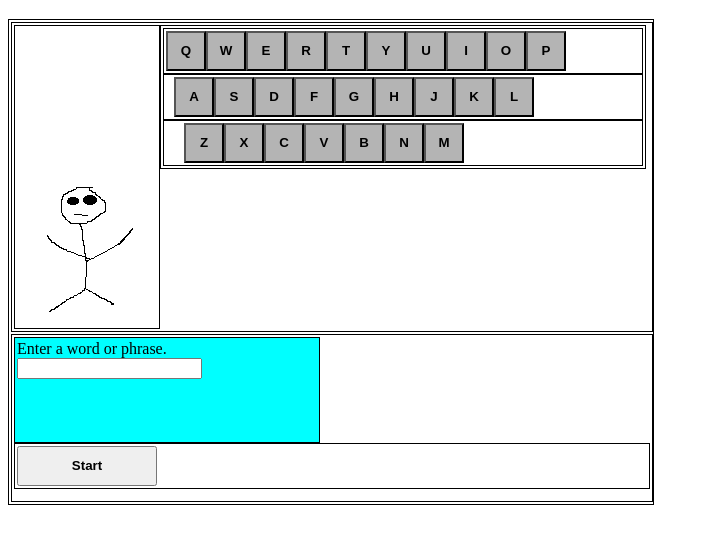
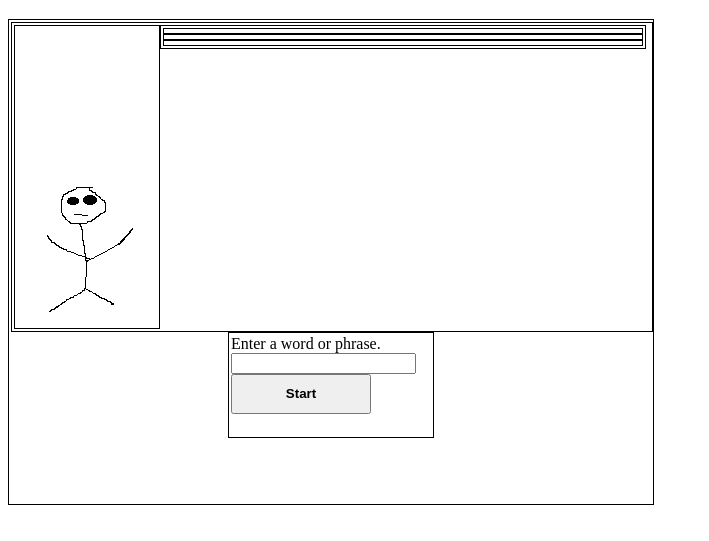
Before and after one commit to paulmartinetti/noyez-le-mec, a plain HTML site: page index.html in a window 1280 px wide. Shown: the part 61-602 px from the top of the page, without its empty margins (0-709 px from the left). Drawn offline with Linux system fonts and the light colour scheme.

Commit message:
Simplified lower box, organized functions

```diff
--- a/css/styles.css
+++ b/css/styles.css
@@ -9,10 +9,9 @@ div {
 }
 /* starbox */
 #startbox {
-    background-color: aqua;
-    width: 300px;
+    width: 200px;
     height: 100px;
-    /*position: absolute;*/
+    margin: auto;
 }
 #startbtn {
     height: 40px;
@@ -64,6 +63,7 @@ button {
 /* choices
 .btnCol{
 	color: #fff;
+	display: none; (hide/reveal)
 	width: 25%;
 	float: left;
 	text-align: center;
--- a/index.html
+++ b/index.html
@@ -24,17 +24,15 @@
                     <div id="keyrow2" class="keyrow"></div>
                 </div>
             </div>
-            <div id="lower">
-                <div id="startbox">
-                    <form>
-                        Enter a word or phrase.<br>
-                        <input type="text" id="myPhrase" value="">
-                    </form>
-                </div>
-                <div id="controls">
-                    <button id="startbtn" name="Start">Start</button>
-                </div>
+
+            <div id="startbox">
+                <form id="form">
+                    Enter a word or phrase.<br>
+                    <input type="text" id="myPhrase" value="">
+                </form>
+                <button id="startbtn" name="Start">Start</button>
             </div>
+
         </div>
 
     </main>
--- a/js/game.js
+++ b/js/game.js
@@ -12,6 +12,44 @@ window.onload = function () {
     var startbox = document.getElementById('startbox');
 
     /**************************** setup ***********************/
+
+    // capture initial string and hide field
+    var getPhrase = function () {
+        guessStr = document.getElementById('myPhrase').value;
+        console.log(guessStr);
+        keyBoxSetup();
+
+    }
+    // capture the word from user1
+    var startbtn = document.getElementById("startbtn");
+    startbtn.addEventListener('mousedown', getPhrase);
+
+    /***************************** update ***********************/
+    var btnClick = function (e) {
+        var btn = e.target;
+        btn.setAttribute("class", "red");
+        //btn.setAttribute("disabled", "");
+        btn.removeEventListener("click", btnClick);
+
+        //console.log(btn.id);
+    };
+    /***************************** new game ***********************/
+
+
+    // remove children from keyrow0-2 (does not remove eventlisteners)
+    var removeKeys = function () {
+        for (var i = 0; i < 3; i++) {
+            var box = document.getElementById("keyrow" + i);
+            while (box.firstChild) {
+                box.removeChild(box.firstChild);
+            }
+
+        }
+    };
+
+    //removeKeys();
+
+    /***************************** workers ***********************/
     // make key objects and array
     var keyBoxSetup = function () {
         var lettersA = ["QWERTYUIOP", "ASDFGHJKL", "ZXCVBNM"];
@@ -38,49 +76,16 @@ window.onload = function () {
         }
         // store initial state
         keyInitA = keyA;
+        // ready to make keys
+        makeKeys();
     }
-
-    // capture initial string and hide field
-    var getPhrase = function () {
-        guessStr = document.getElementById('myPhrase').value;
-        startbox.style.display = "none";
-    }
-
-
-    /***************************** update ***********************/
-    var btnClick = function (e) {
-        var btn = e.target;
-        btn.setAttribute("class", "red");
-        //btn.setAttribute("disabled", "");
-        btn.removeEventListener("click", btnClick);
-
-        //console.log(btn.id);
-    };
-    /***************************** new game ***********************/
-    // capture the word from user1
-    var startbtn = document.getElementById("startbtn");
-    startbtn.addEventListener('mousedown', getPhrase);
-
-    // remove children from keyrow0-2 (does not remove eventlisteners)
-    var removeKeys = function () {
-        for (var i = 0; i < 3; i++) {
-            var box = document.getElementById("keyrow" + i);
-            while (box.firstChild) {
-                box.removeChild(box.firstChild);
-            }
-
-        }
-    };
-    // add keys
+    // add all keys
     var makeKeys = function () {
         for (var i = 0; i < keyInitA.length; i++) {
             addKey(keyInitA[i]);
         }
     }
-    //removeKeys();
-    keyBoxSetup();
-    makeKeys();
-    /***************************** workers ***********************/
+    // add one key
     function addKey(key) {
 
         //Create <button type="button" id="a" style="height:40px" disabled="">a</button>
@@ -97,7 +102,6 @@ window.onload = function () {
         var box = document.getElementById("keyrow" + key.row);
         box.appendChild(element);
     }
-
     //addKey("keyrow1",key);
 	/*myBox = document.getElementById("myContainer");
 
```
